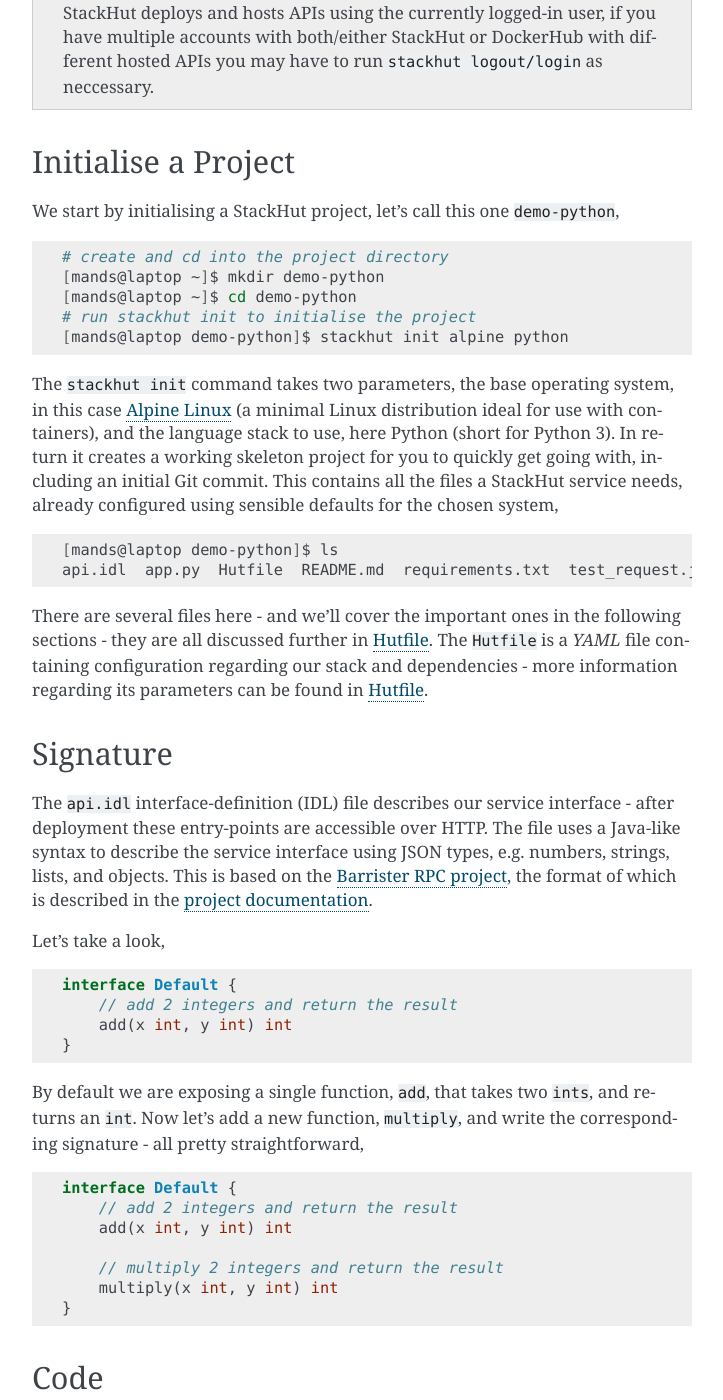
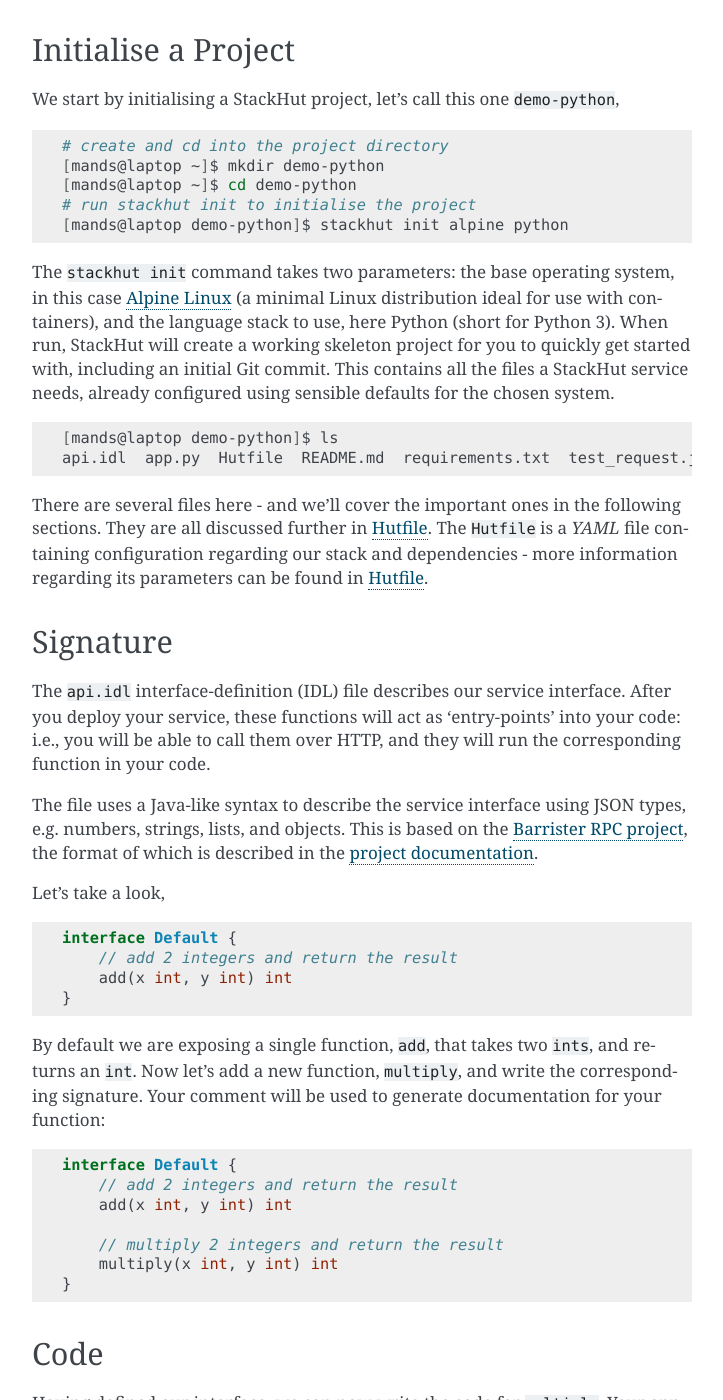
Before and after one commit to nstack/stackhut, a Sphinx documentation site: the page built from docs/getting_started/tutorial_create.rst, in a window 1280 px wide and 1400 px high, scrolled down 1830 px. Shown: the whole window, without its empty margins (388-1111 px from the left). Built offline with Sphinx 7.4.7, drawn with Linux system fonts in a browser that asks for light colours; pages that are not in the unit, such as notebooks, are missing from menus; some of the changed text lies outside the part shown.

Commit message:
Update tutorial_create.rst

```diff
--- a/docs/getting_started/tutorial_create.rst
+++ b/docs/getting_started/tutorial_create.rst
@@ -5,7 +5,7 @@
 
 StackHut allows you to rapidly deploy your code as an API in the cloud. Your code is wrapped up and runs inside a container whose functions you can call over HTTP.
 
-This tutorial briefly describes how you can develop, test and deploy a simple service on StackHut within a few minutes. Fristly just check you've installed the dependencies as described in :ref:`installation`. We also recommend watching the following, short, companion screencast that walks you through setting up a Python-based service.
+This tutorial briefly describes how you can develop, test and deploy a simple service on StackHut. This one will only take a few minutes, but services can be as complex as you like. Firstly, check you've installed the StackHut dependencies as described in :ref:`installation`. We also recommend watching the following, short, companion screencast that walks you through setting up a Python-based service.
 
 .. raw:: html
 
@@ -16,8 +16,6 @@
 
 Create an Account
 -----------------
-
-.. note:: An account is only needed to deploy services to the hosted StackHut platform, but it's easier to just set one up when starting out.
 
 Go to the `StackHut website <www.stackhut.com>`_ and click the link on the front-page that says *Sign up with GitHub*. This will use *OAuth* to authenticate and create a user on StackHut using your GitHub username and email.
 
@@ -33,11 +31,9 @@
 Password    StackHut password
 ========    =====
 
-.. We hope this will keep things simple and help you get up a running quickly without having to create another login.
+Currently we also ask that you create a `Docker Hub <hub.docker.com>`_ account if you do not already have one - this is used to store your StackHut builds and images for deployment on the platform. Again, you can use your GitHub authentication with DockerHub (we recommend using the same username across all if possible for ease of use).
 
-Currently we also ask that you create a `Docker Hub <hub.docker.com>`_ account if you don't already have one - this is used to store your StackHut builds and images for deployment on the platform. You can again use your GitHub authentication with DockerHub and we recommend using the same username across all if possible for ease of use.
-
-Ok, now that's all done let's log in to StackHut from the Toolkit, type
+Now that is done, we can login in to StackHut from the Toolkit. In your console, type
 
 .. code-block:: bash
 
@@ -68,24 +64,25 @@
     # run stackhut init to initialise the project
     [mands@laptop demo-python]$ stackhut init alpine python
 
-The ``stackhut init`` command takes two parameters, the base operating system, in this case `Alpine Linux <http://alpinelinux.org/>`_ (a minimal Linux distribution ideal for use with containers), and the language stack to use, here Python (short for Python 3). In return it creates a working skeleton project for you to quickly get going with, including an initial Git commit.
-This contains all the files a StackHut service needs, already configured using sensible defaults for the chosen system,
+The ``stackhut init`` command takes two parameters: the base operating system, in this case `Alpine Linux <http://alpinelinux.org/>`_ (a minimal Linux distribution ideal for use with containers), and the language stack to use, here Python (short for Python 3). When run, StackHut will create a working skeleton project for you to quickly get started with, including an initial Git commit.
+This contains all the files a StackHut service needs, already configured using sensible defaults for the chosen system.
 
 .. code-block:: bash
 
     [mands@laptop demo-python]$ ls
     api.idl  app.py  Hutfile  README.md  requirements.txt  test_request.json
 
-There are several files here - and we'll cover the important ones in the following sections - they are all discussed further in :ref:`usage_project_hutfile`.
+There are several files here - and we'll cover the important ones in the following sections. They are all discussed further in :ref:`usage_project_hutfile`.
 The ``Hutfile`` is a *YAML* file containing configuration regarding our stack and dependencies - more information regarding its parameters can be found in :ref:`usage_project_hutfile`.
 
-.. There is also a README.md markdown file to further describe your service.
+.. There is a README.md markdown file to further describe your service.
 
 
 Signature
 ---------
 
-The ``api.idl`` interface-definition (IDL) file describes our service interface - after deployment these entry-points are accessible over HTTP.
+The ``api.idl`` interface-definition (IDL) file describes our service interface. After you deploy your service, these functions will act as 'entry-points' into your code: i.e., you will be able to call them over HTTP, and they will run the corresponding function in your code.
+
 The file uses a Java-like syntax to describe the service interface using JSON types, e.g. numbers, strings, lists, and objects. This is based on the `Barrister RPC project <http://barrister.bitmechanic.com/>`_, the format of which is described in the `project documentation <http://barrister.bitmechanic.com/docs.html>`_.
 
 Let's take a look,
@@ -98,7 +95,7 @@
     }
 
 
-By default we are exposing a single function, ``add``, that takes two ``ints``, and returns an ``int``. Now let's add a new function, ``multiply``, and write the corresponding signature - all pretty straightforward,
+By default we are exposing a single function, ``add``, that takes two ``ints``, and returns an ``int``. Now let's add a new function, ``multiply``, and write the corresponding signature. Your comment will be used to generate documentation for your function:
 
 .. code-block:: java
 
@@ -114,7 +111,7 @@
 Code
 ----
 
-Having defined our interface we may now write our code. The app code lives in ``app.py`` (or ``app.js`` for JS, and so on), as follows,
+Having defined our interface, we can now write the code for ``multiply``. Your app code lives in ``app.py`` (or ``app.js`` for JS, and so on), as follows:
 
 .. code-block:: python
 
@@ -133,7 +130,7 @@
     # export the services
     SERVICES = {"Default": DefaultService()}
 
-As seen, the service is a plain old Python class with a function for each entrypoint. The ``add`` function has already been implemented and is simple enough. Now let's add the ``multiply`` function, no surprises here.
+As seen, the service is a plain old Python class with a function for each entrypoint. The ``add`` function has already been implemented and is simple enough. Now let's add the ``multiply`` function: no surprises here.
 
 .. code-block:: python
 
@@ -160,7 +157,7 @@
 Build, Run, and Test
 --------------------
 
-Now we're done coding, and because we're all responsible developers let's build, run, and test our service before we deploy.
+Now we're done coding, and because we're all responsible developers, let's build, run, and test our service before we deploy.
 
 
 We can build our service, this means packaging up all the code, dependencies, and anything else into a container image that can be deployed into the cloud,
@@ -232,7 +229,8 @@
 
 Great, so we've built and tested a container with your code, and it's all working against the stack and dependencies specified in the ``Hutfile``. You can be sure that it'll be running the exact same code, in the same container, when it's deployed on the server.
 
-However sometimes the delay when rebuilding the image and run the service inside the container can get in the way of rapid development. To help with this is the ``runhost`` command, this runs the service using your main OS and any dependencies you have installed.
+Sometimes if your image is particularly large, the delay when rebuilding the image and running the service inside the container can get in the way of rapid development. To help with this is also a ``runhost`` command, which runs the service using your main OS and any dependencies you have installed (i.e. it does not create a container and thus is not completely end-to-end.)
+
 Let's try this using the same test sample,
 
 .. code-block:: bash
@@ -267,8 +265,8 @@
 Use
 ---
 
-We can view the API from `its repository homepage <https://www.stackhut.com/#/services/demo-python>`_, browse the documentation, and for instance, call the ``multiply`` function.
+We can view the API from `its repository homepage <https://stackhut.com/#/u/mands/demo-python>`_, browse the documentation, and for instance, call the ``multiply`` function.
 The service is live and ready to receive requests right now in the browser or from anywhere else via HTTP.
 
 Further documentation on how to call and make use of a StackHut from your code can be found in :ref:`tutorial_use`.
-Thanks for reading this - we've been using StackHut to create web-scrapers, image processing tools, video conversion APIs and more and we'd love to see what you come up with.
+This is a super simple example, but you can build anything you can in Python: we've been using StackHut to create web-scrapers, image processing tools, video conversion APIs and more. We'd love to see what you come up with.
```
Also changed, not shown: other parts of docs/getting_started/tutorial_create.rst (+4 -4 lines).
